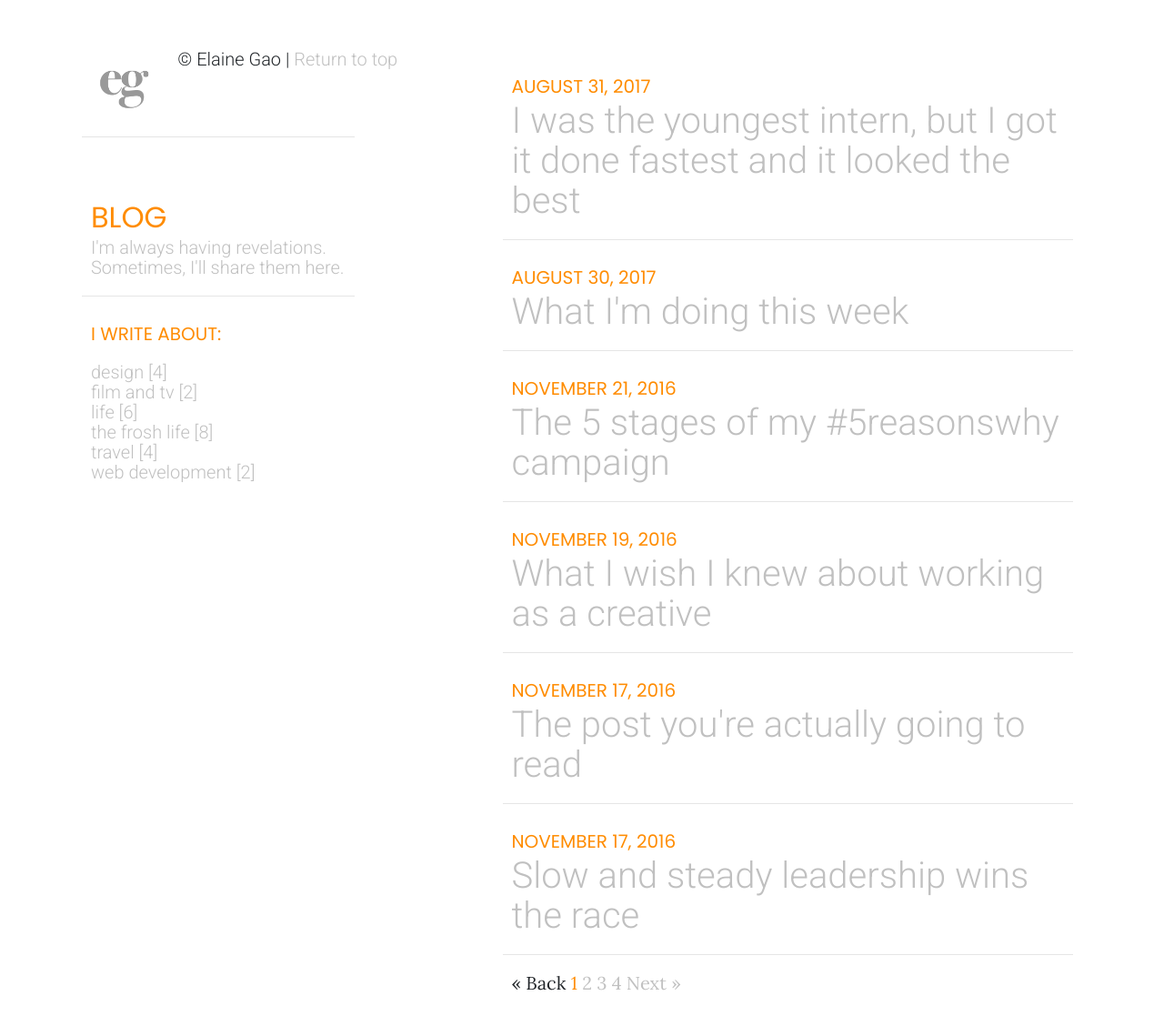
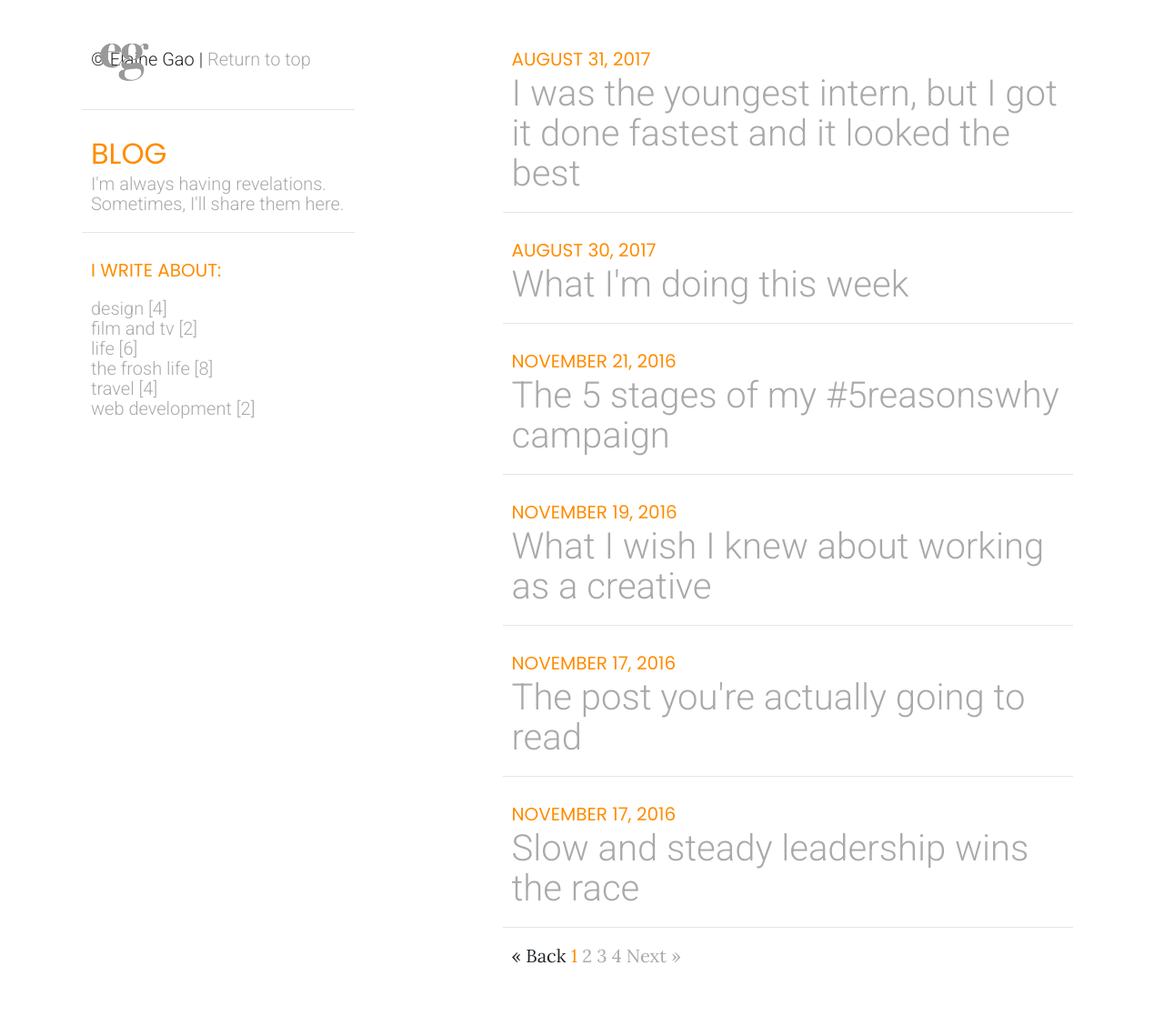
Before and after one commit to elaineg/blog, a Jekyll site: the page built from index.html, in a window 1280 px wide and 1156 px high. Shown: the top 1128 px of the window at 91% size. Built offline with Jekyll 4.4.1, drawn with Linux system fonts in a browser that asks for light colours; the list of posts is cut into pages by our own code.

Commit message:
please work i'm so close

```diff
--- a/_includes/pagination.html
+++ b/_includes/pagination.html
@@ -1,3 +1,5 @@
-<div class="footer col-xs-12">
+<div class="footer col-lg-12">
+ <div class="row">
   <h6 style="text-align: center; margin-top: 30px;">&copy; Elaine Gao | <a href="#top">Return to top</a></h6>
+    </div>
 </div>
--- a/_includes/sidebar.html
+++ b/_includes/sidebar.html
@@ -3,7 +3,6 @@
           <img class="img-fluid img-centered" src="images/eg-logo-grey.png">
         </a>
         <hr>
-        <br>
         <div class="portfolio">
         <h2>Blog</h2>
             <a href="http://elainegao.com/blog"><h6>I'm always having revelations. Sometimes, I'll share them here.</h6></a>
--- a/_layouts/post.html
+++ b/_layouts/post.html
@@ -12,7 +12,7 @@
            <time itemprop="dateCreated" datetime="{{page.date}}">
                <h4>{{ page.date | date: "%B %-d, %Y" }}</h4></time>
            <h1 itemprop="name headline">{{page.title}}</h1>
-           <header>
+         </header>
            {{content}}
                <h6>Tagged: {% for tag in page.tags %}<a href="{{ site.baseurl }}/tags/index.html#{{ tag | cgi_escape }}" title="Pages tagged {{ tag }}" rel="tag">{{ tag }}</a>{% unless forloop.last %}, {% endunless %}{% endfor %}</h6>
                <hr>
--- a/css/main.css
+++ b/css/main.css
@@ -29,7 +29,7 @@
 }
 
 a {
-  color: #c0c0c0;
+  color: darkgray;
 }
 
 a:hover {
--- a/index.html
+++ b/index.html
@@ -37,7 +37,7 @@
             <a href="{{ paginator.next_page_path | prepend: site.baseurl | replace: '//', '/' }}">Next &raquo;</a>
           {% else %}
             <span>Next &raquo;</span>
-          {% endif %}
+              {% endif %}</p>
         </div>
-        {% endif %}</p>
+        {% endif %}
 </div>
--- a/tags/index.html
+++ b/tags/index.html
@@ -11,7 +11,7 @@
 {% assign sortedTags = site_tags | split:',' | sort %}
 
 {% for tag in sortedTags %}
-  <h4 id="{{ tag | cgi_escape }}">{{ tag }}</h4>
+  <h5 id="{{ tag | cgi_escape }}">{{ tag }}</h5>
   <ul class="taglist">
   {% for post in site.tags[tag] %}
     <li><p style="margin-bottom: 0;">
```
